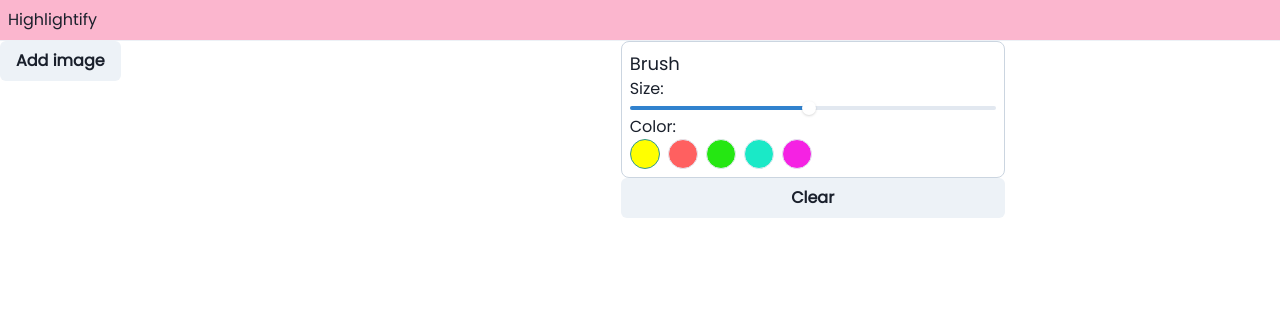
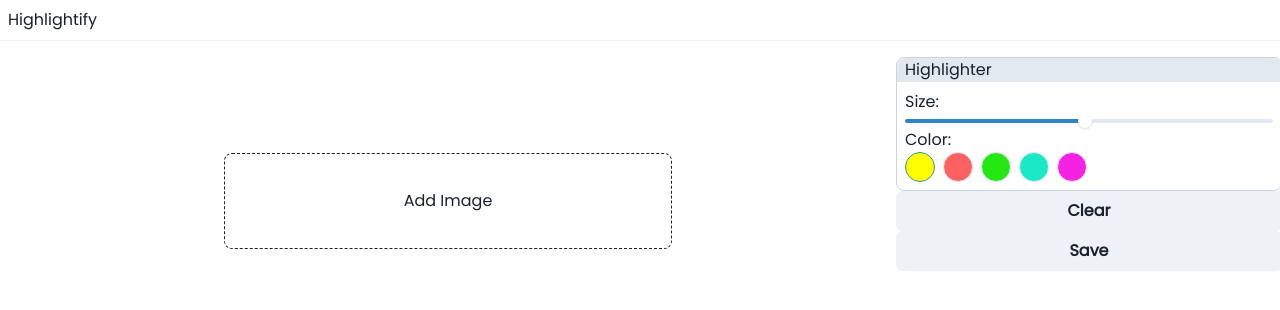
Before and after one commit to Nithur-M/highlightify, a Next.js app: page / in a window 1280 px wide. Shown: the top 310 px of the page. Built offline with nearby package versions, Linux system fonts and the light colour scheme.

Commit message:
implemented save feature

```diff
--- a/components/Header.js
+++ b/components/Header.js
@@ -2,7 +2,7 @@ import { Flex, Text } from "@chakra-ui/react";
 
 const Header = () => {
     return (
-        <Flex direction="column" bg="pink.200" p="2">
+        <Flex direction="column" p="2">
             <Text>Highlightify</Text>
         </Flex>
     )
--- a/components/home.js
+++ b/components/home.js
@@ -1,5 +1,5 @@
 import React, { useState, useEffect } from 'react';
-import { Button, Flex, Image, Text, Slider,
+import { Button, Flex, Box, Text, Slider,
     SliderFilledTrack, SliderTrack, SliderThumb,
     Radio, RadioGroup, Stack, useRadioGroup } from "@chakra-ui/react";
 
@@ -7,6 +7,7 @@ import RadioCard from './radio';
 
 const Home = () => {
     const [size, setSize] = useState('25');
+    const [imageUploaded, setImageUploaded] = useState(false);
     const [color, setColor] = useState('yellow');
 
     const hiddenFileInput = React.useRef(null);
@@ -20,6 +21,7 @@ const Home = () => {
         //const img = await fileToDataUri(file); //URL.createObjectURL(file);
         const image = document.createElement("img");
         image.src = await fileToDataUri(file);
+        setImageUploaded(true);
 
         // enabling the brush after after the image
         // has been uploaded
@@ -65,9 +67,9 @@ const Home = () => {
         const clearElement = document.getElementById("clear");
         clearElement.onclick = () => {
             context.clearRect(0, 0, canvasElement.width, canvasElement.height);
+            setImageUploaded(false);
         };
 
-        let isDrawing;
         var started = false;
         var prvX = -300;
         var prvY = -300;
@@ -120,9 +122,26 @@ const Home = () => {
         onChange: setColor,
     })
 
+    const saveImage = () => {
+        const canvas = document.getElementById("canvas");
+        const link = document.createElement('a');
+        link.download = `highlightify-${new Date().toISOString()}.png`;
+        link.href = canvas.toDataURL();
+        link.click();
+        link.delete;
+    }
+
     return(
         <Flex>
-            <Button onClick={handleClick}>Add image</Button>
+            <Flex direction="column" align="center" w="4xl" mt="4" >
+                {!imageUploaded &&
+                <Box as="button" mt="24" w="md" h="24" borderRadius="lg"
+                border="1px" borderStyle="dashed"
+                _hover={{ borderColor: 'blue', color: 'blue'}}
+                 onClick={handleClick}>
+                    Add Image
+                </Box>
+                }
                 <input
                     type="file"
                     name="image"
@@ -138,9 +157,16 @@ const Home = () => {
                     height="200"
                 ></canvas>
 
-            <Flex direction="column">
-                <Flex direction="column" w="sm" border="1px" p="2" borderColor="gray.300" borderRadius="lg">
-                    <Text fontSize="lg">Brush</Text>
+                {/* <Flex>
+                    <Text color="gray">Made by Nithur</Text>
+                </Flex> */}
+            </Flex>
+            <Flex direction="column" mt="4">
+                <Flex direction="column" border="1px" borderColor="gray.300" borderRadius="lg">
+                    <Flex bg="gray.200" borderTopRadius="lg" pl="2">
+                        <Text>Highlighter</Text>
+                    </Flex>
+                    <Flex direction="column" w="sm" p="2">
                         <Text>Size:</Text>
                         <Slider aria-label='slider-ex-1' min={1} max={50} defaultValue={25} onChangeEnd={(val) => setSize(val)}>
                             <SliderTrack>
@@ -161,8 +187,10 @@ const Home = () => {
                         })}
                         </Stack>
                     </Flex>
+                </Flex>
 
                 <Button id="clear">Clear</Button>
+                <Button onClick={saveImage}>Save</Button>
             </Flex>
         </Flex>
     )
```
Lines whose indentation alone changed are shown as unchanged.
